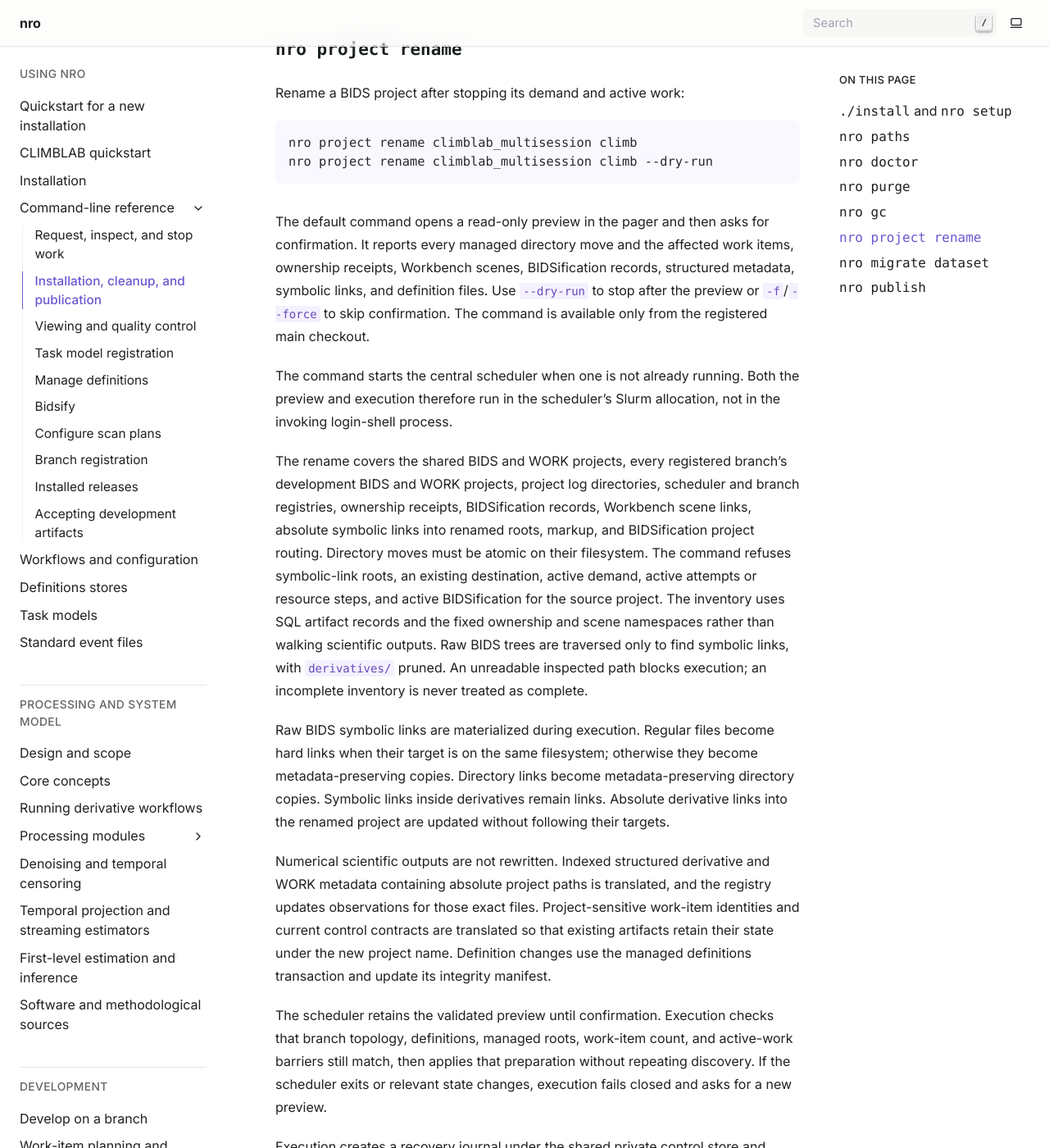
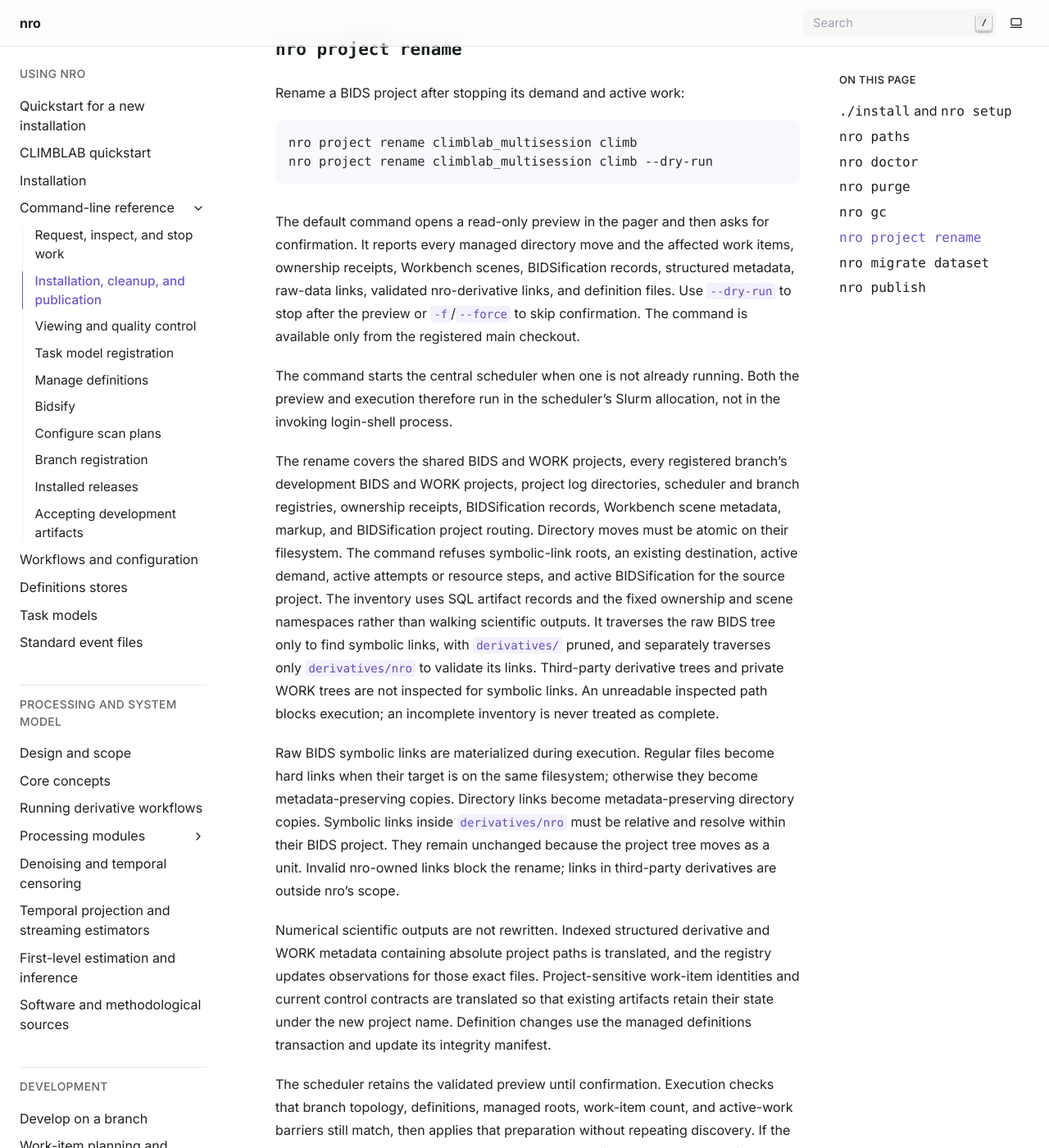
Before and after one commit to CLiMBlab-Stanford/nro, a Sphinx documentation site: the page built from docs/commands/maintenance.md, in a window 1280 px wide and 1400 px high, scrolled down 5247 px. Shown: the whole window at 82% size. Built offline with Sphinx 7.4.7, drawn with Linux system fonts in a browser that asks for light colours; pages that are not in the unit, such as notebooks, are missing from menus.

Commit message:
Release nro 0.26.1: constrain project rename traversal
Materialize raw BIDS links while validating and preserving portable nro derivative links. Exclude third-party derivatives and private WORK trees from symbolic-link discovery so large unmanaged trees cannot stall project rename previews.

Assisted-by: Codex:gpt-5

```diff
--- a/docs/commands/maintenance.md
+++ b/docs/commands/maintenance.md
@@ -181,9 +181,9 @@ nro project rename climblab_multisession climb --dry-run
 The default command opens a read-only preview in the pager and then asks for
 confirmation. It reports every managed directory move and the affected work
 items, ownership receipts, Workbench scenes, BIDSification records, structured
-metadata, symbolic links, and definition files. Use `--dry-run` to stop after
-the preview or `-f`/`--force` to skip confirmation. The command is available
-only from the registered main checkout.
+metadata, raw-data links, validated nro-derivative links, and definition files.
+Use `--dry-run` to stop after the preview or `-f`/`--force` to skip confirmation.
+The command is available only from the registered main checkout.
 
 The command starts the central scheduler when one is not already running. Both
 the preview and execution therefore run in the scheduler's Slurm allocation,
@@ -192,21 +192,24 @@ not in the invoking login-shell process.
 The rename covers the shared BIDS and WORK projects, every registered branch's
 development BIDS and WORK projects, project log directories, scheduler and
 branch registries, ownership receipts, BIDSification records, Workbench scene
-links, absolute symbolic links into renamed roots, markup, and BIDSification
-project routing. Directory moves must be atomic on their filesystem. The command
-refuses symbolic-link roots, an existing destination, active demand, active
-attempts or resource steps, and active
+metadata, markup, and BIDSification project routing. Directory moves must be
+atomic on their filesystem. The command refuses symbolic-link roots, an existing
+destination, active demand, active attempts or resource steps, and active
 BIDSification for the source project.
 The inventory uses SQL artifact records and the fixed ownership and scene
-namespaces rather than walking scientific outputs. Raw BIDS trees are traversed
-only to find symbolic links, with `derivatives/` pruned. An unreadable inspected
+namespaces rather than walking scientific outputs. It traverses the raw BIDS tree
+only to find symbolic links, with `derivatives/` pruned, and separately traverses
+only `derivatives/nro` to validate its links. Third-party derivative trees and
+private WORK trees are not inspected for symbolic links. An unreadable inspected
 path blocks execution; an incomplete inventory is never treated as complete.
 
 Raw BIDS symbolic links are materialized during execution. Regular files become
 hard links when their target is on the same filesystem; otherwise they become
 metadata-preserving copies. Directory links become metadata-preserving directory
-copies. Symbolic links inside derivatives remain links. Absolute derivative
-links into the renamed project are updated without following their targets.
+copies. Symbolic links inside `derivatives/nro` must be relative and resolve
+within their BIDS project. They remain unchanged because the project tree moves
+as a unit. Invalid nro-owned links block the rename; links in third-party
+derivatives are outside nro's scope.
 
 Numerical scientific outputs are not rewritten. Indexed structured derivative and
 WORK metadata containing absolute project paths is translated, and the registry
--- a/pyproject.toml
+++ b/pyproject.toml
@@ -4,7 +4,7 @@ build-backend = "setuptools.build_meta"
 
 [project]
 name = "nro"
-version = "0.26.0"
+version = "0.26.1"
 description = "BIDS fMRI derivative processing and orchestration"
 requires-python = ">=3.12"
 dependencies = [
```
Also changed, not shown: AI_PROVENANCE.md (+1 -1 lines), 4 other files.
